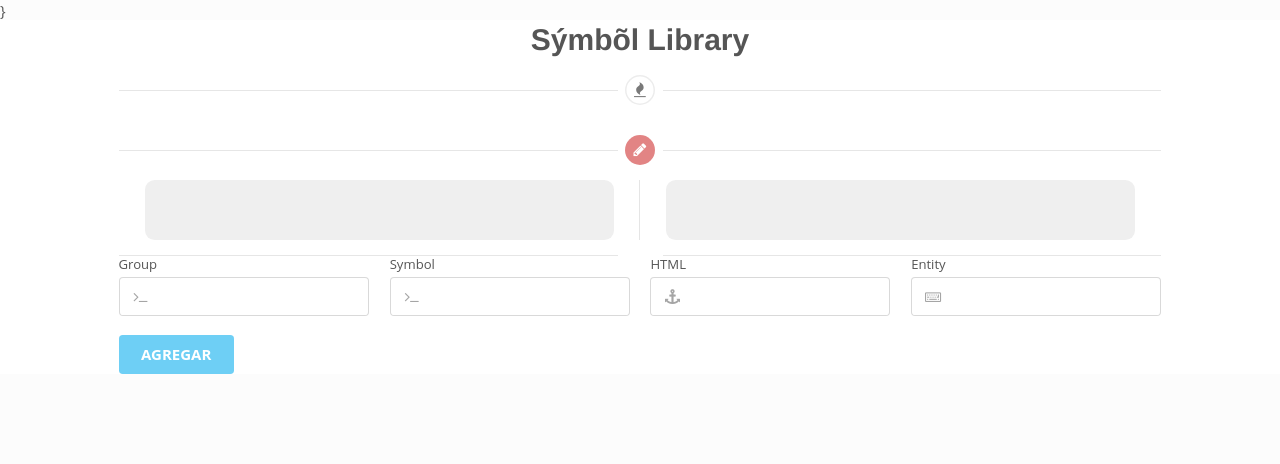
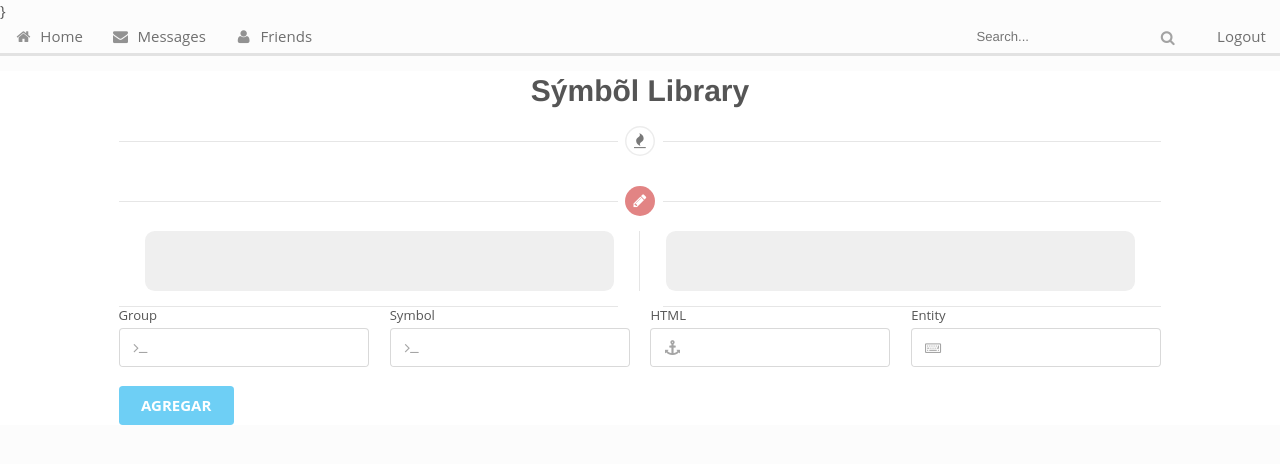
Before and after one commit to aldomendez/SymbolLibrary, a plain HTML site: page index.html in a window 1280 px wide. Drawn offline with Linux system fonts and the light colour scheme; no server answers.

Commit message:
Mejorada vista de symbolos
Agregados algunos simbolos mas
Se agrego un meno pero esta en desarrollo, esta comentado y permanecera
asi hasta que sepa que estructura puede tener

```diff
--- a/index.html
+++ b/index.html
@@ -12,6 +12,30 @@
 }
 </head>
 <body>
+
+<div class="ui secondary pointing menu">
+  <a class="item">
+    <i class="home icon"></i> Home
+  </a>
+  <a class="item">
+    <i class="mail icon"></i> Messages
+  </a>
+  <a class="item">
+    <i class="user icon"></i> Friends
+  </a>
+  <div class="right menu">
+    <div class="item">
+      <div class="ui icon input">
+        <input type="text" placeholder="Search...">
+        <i class="search link icon"></i>
+      </div>
+    </div>
+    <a class="ui item">
+      Logout
+    </a>
+  </div>
+</div>
+
 	<div class="ui page grid masterhead segment">
 		<div class="column">
 			<h1 class="center aligned name ui header">
@@ -24,13 +48,14 @@
 		</div>
 	</div>
 
-<script id="template" type="text/x-template">
+<div id="template" style="display: none;">
 	<div class="ui six items">
 	{{#symbols:i}}
 		<div class="item">
 			<div class="content">
+      			<div class="meta">{{i}}</div>
 				<div class="ui small {{labelColor(i)}} ribbon label">{{group}}</div>
-				<div class="name">{{decode(html)}}</div>
+				<div class="name">{{{decode(html)}}}</div>
 				<p class="description">{{name}}</p>
 			</div>
 		</div>
@@ -84,7 +109,7 @@
 		<div class="ui blue button" on-click="add">Agregar</div>
 	</div>
 	{{/newEntry}}
-</script>
+</div>
 
 <script src="Ractive.min.js"></script>
 <script src="cenny.js"></script>
```
Also changed, not shown: server/backend/default/default/data.txt.
